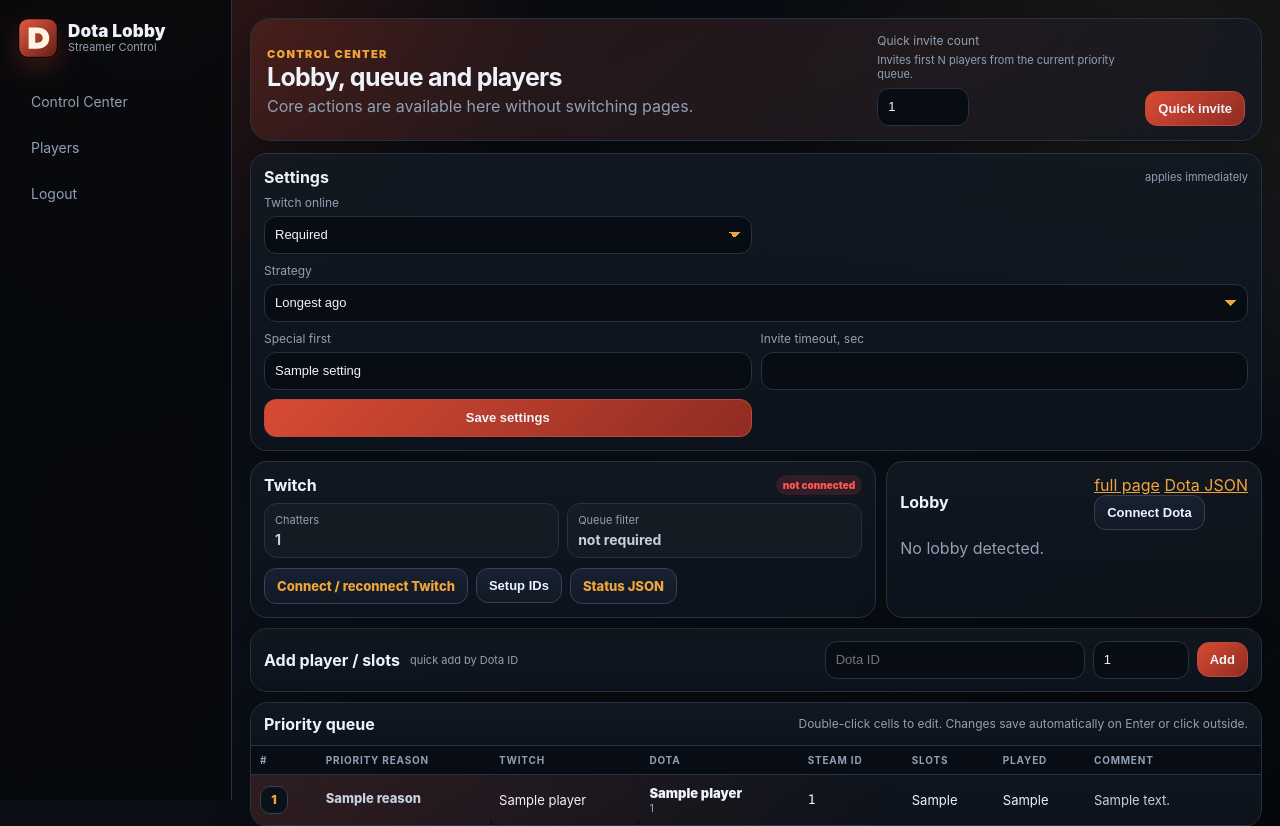
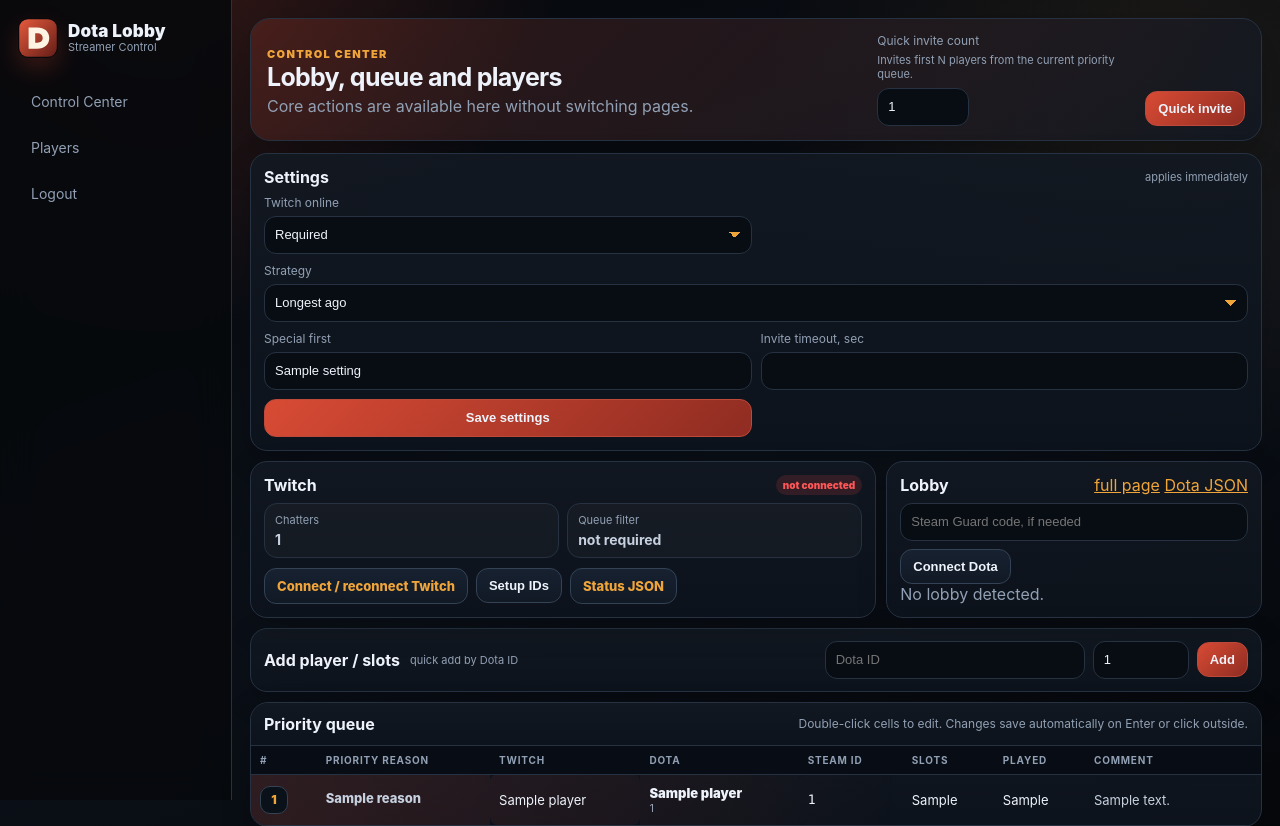
Before and after one commit to tyuh0611-cyber/dota-lobby-backend, a FastAPI app: template app/templates/dashboard.html in a window 1280 px wide. Shown: the top 826 px of the page. Run offline with FastAPI, Linux system fonts and the light colour scheme; the template is opened without the code that fills it: most values are stand-ins (such as "Sample title", 1, 10 or a date in 2020); parts of the project's set-up code (start-up, migrations or seed data) failed here and were passed over.

Commit message:
Add Steam Guard input and Dota status to dashboard

```diff
--- a/app/templates/dashboard.html
+++ b/app/templates/dashboard.html
@@ -80,12 +80,19 @@
       <div class="row-actions">
         <a href="/lobby">full page</a>
         <a href="/dota/status-json" target="_blank">Dota JSON</a>
-        <form method="post" action="/dota/connect" data-confirm="Try to connect streamer proxy to Steam/Dota?">
-          <input type="hidden" name="return_to" value="/">
-          <button class="btn" type="submit">Connect Dota</button>
-        </form>
       </div>
     </div>
+    {% if dota_status %}
+      <div class="twitch-status-grid">
+        <div><span>Steam</span><strong>{% if dota_status.connected %}connected{% else %}not connected{% endif %}</strong></div>
+        <div><span>Dota GC</span><strong>{% if dota_status.gc_started %}started{% else %}not started{% endif %}</strong></div>
+      </div>
+    {% endif %}
+    <form method="post" action="/dota/connect" class="inline-form" data-confirm="Connect streamer proxy to Steam/Dota?">
+      <input type="hidden" name="return_to" value="/">
+      <input name="steam_guard_code" placeholder="Steam Guard code, if needed" autocomplete="one-time-code">
+      <button class="btn" type="submit">Connect Dota</button>
+    </form>
     {% if lobby_error %}<div class="alert">{{ lobby_error }}</div>{% endif %}
     {% if lobby and lobby.lobby_exists %}
       <div class="lobby-summary"><strong>{{ lobby.lobby_id }}</strong><span>{{ lobby.members|length }} members</span></div>
```
